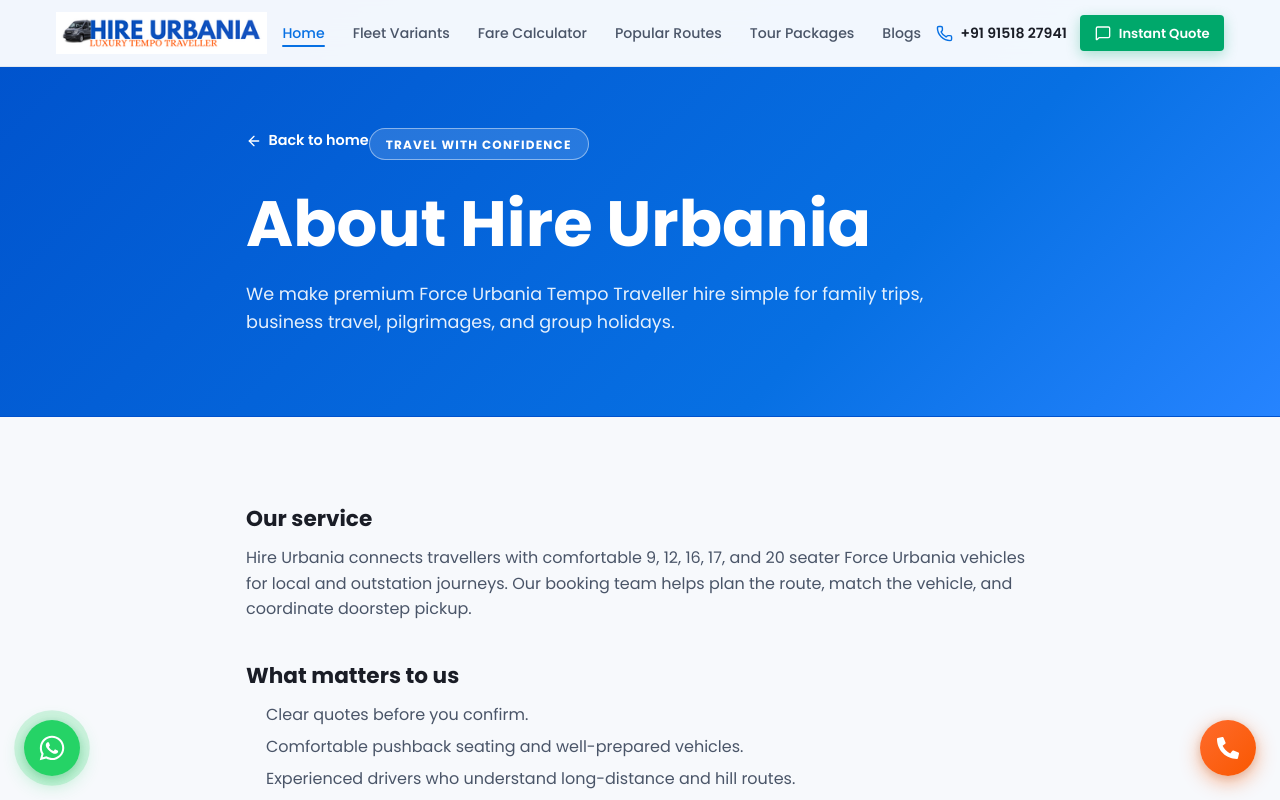
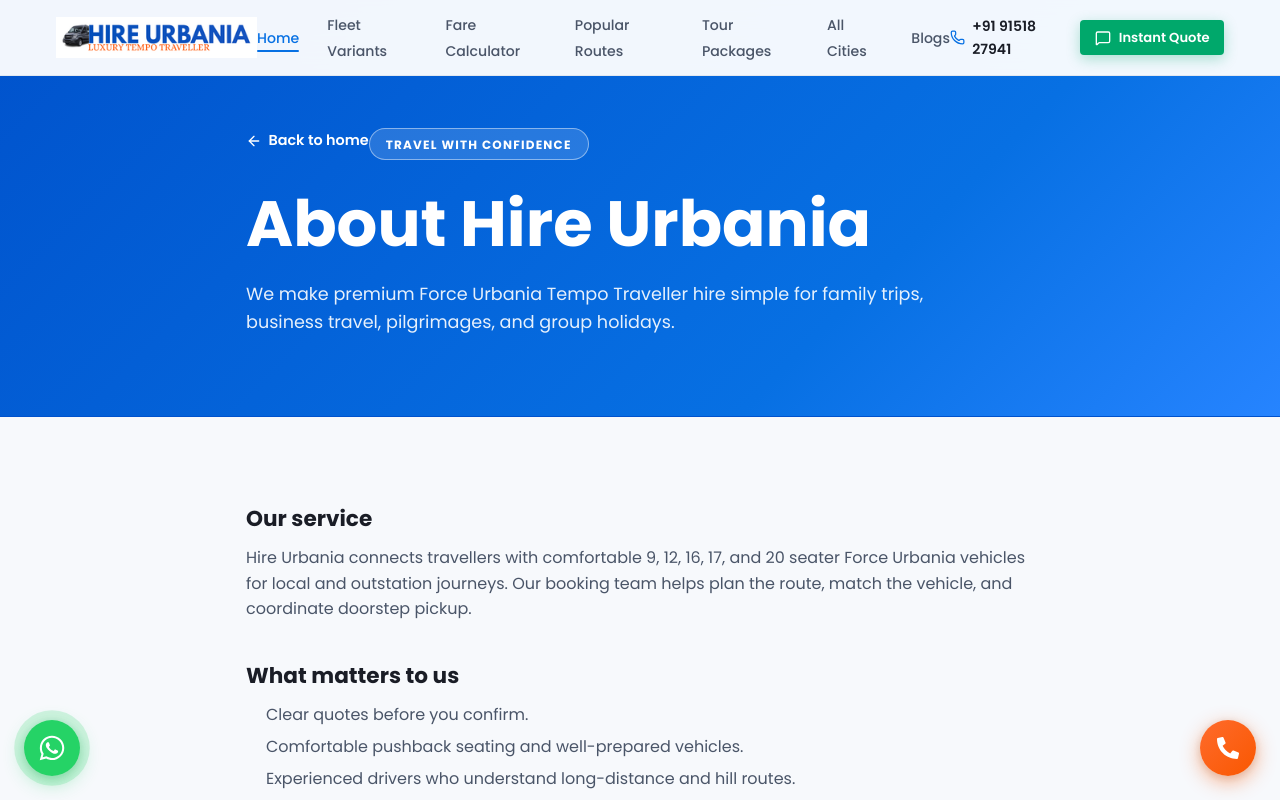
Before and after one commit to tempo-hub/hireurbania, a Next.js app: page /about-us in a window 1280 px wide. Shown: the top 800 px of the page. Built offline with nearby package versions, Linux system fonts and the light colour scheme.

Commit message:
added cities name on navbar

```diff
--- a/components/Navbar.jsx
+++ b/components/Navbar.jsx
@@ -117,6 +117,12 @@
               <li>
                 <Link href="/#packages" className="nav-link">
                   Tour Packages
+                </Link>
+              </li>
+
+              <li>
+                <Link href="/cities" className="nav-link">
+                  All Cities
                 </Link>
               </li>
 
```
